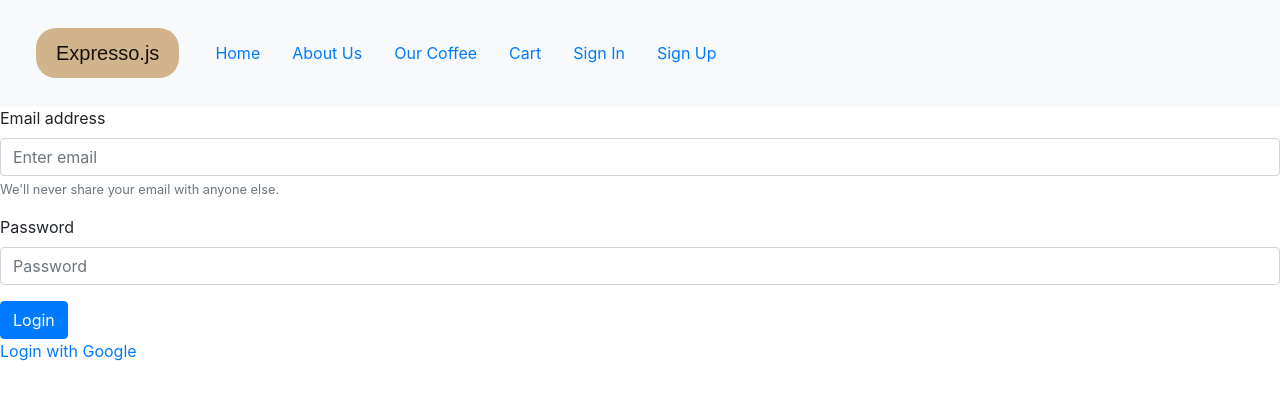
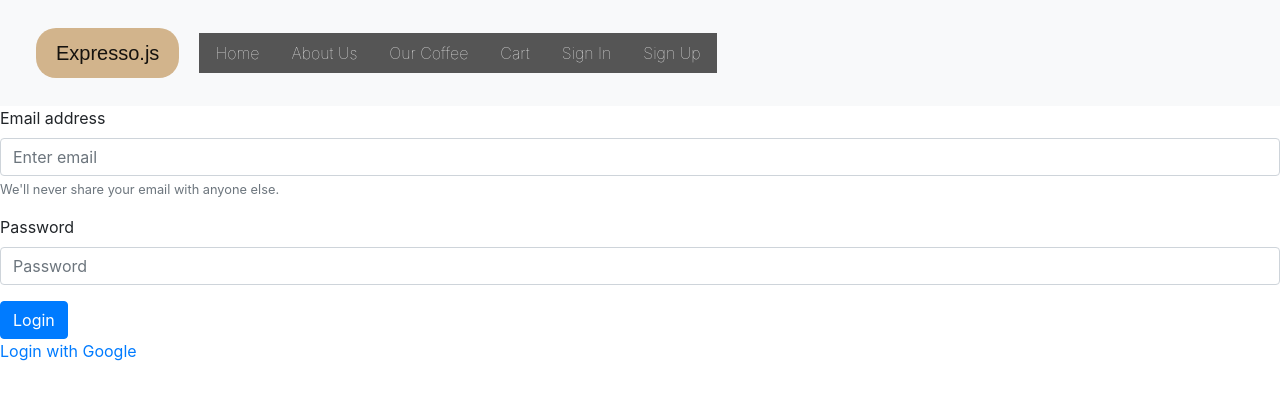
Before and after one commit to YUMTSO/vocabulary_learning, a React app: page /home in a window 1280 px wide. Built offline with nearby package versions, Linux system fonts and the light colour scheme; no server answers.

```diff
--- a/public/style.css
+++ b/public/style.css
@@ -13,4 +13,7 @@
 }
 
 .navbar {
-  background-color: #
+  background-color: #555;
+  color: whitesmoke;
+  font-weight: 100;
+  border-radius
```
